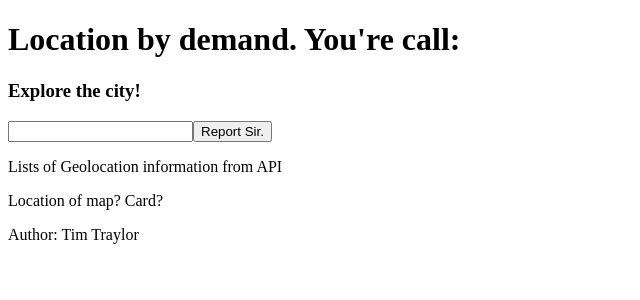
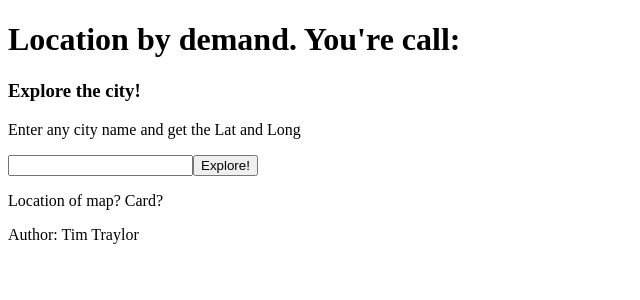
Before and after one commit to TTraylor310/city-explorer, a React (Create React App) app: page / in a window 1280 px wide. Shown: the top 300 px of the page, without its empty margins (0-640 px from the left). Built offline with nearby package versions, Linux system fonts and the light colour scheme.

Commit message:
working lat and long for the form

```diff
--- a/src/components/Header.js
+++ b/src/components/Header.js
@@ -7,6 +7,7 @@ class Header extends React.Component{
       <header>
         <h1>Location by demand. You're call:</h1>
         <h3>Explore the city!</h3>
+        <p>Enter any city name and get the Lat and Long</p>
       </header>
     )
   };
--- a/src/components/Main.js
+++ b/src/components/Main.js
@@ -1,19 +1,61 @@
 import React from 'react';
+import axios from 'axios';
 
 class Main extends React.Component{
+  constructor (props) {
+    super(props);
+    this.state = {
+      city: '',
+      cityData: [],
+    }
+  }
 
-  render (){
+  handleInput = (e) => {
+    e.preventDefault();
+    this.setState ({
+      city: e.target.value
+    })
+  }
+
+  getCityData = async (e) => {
+    e.preventDefault();
+
+    let url = `https://us1.locationiq.com/v1/search?key=${process.env.REACT_APP_LOCATIONIQ_API_KEY}&q=${this.state.city}&format=json`
+    let cityData = await axios.get(url);
+    this.setState({
+      cityData: cityData.data
+    })
+  }
+
+
+  render () {
+
+    let nameData = this.state.cityData.map( (val, idx) => {
+      return <p key={idx}>Name: {val.display_name}</p>
+    })
+    let nameData2 = nameData[0];
+
+    let locDataDone = this.state.cityData.map( (val, idx) => {
+      return <li key={idx}>Latitude: {val.lat}; Longitude: {val.lon}</li>
+    })
+    let locDataDone2 = locDataDone[0];
+
+
     return(
       <>
         <main>
-          <form>
-            <input>
-            </input>
-            <button>Report Sir.</button>
+          <form onSubmit={this.getCityData}>
+            <label>
+              <input type="text" onInput={this.handleInput} />
+            </label>
+            <button type='submit'>Explore!</button>
           </form>
         </main>
         <section>
-          <p>Lists of Geolocation information from API</p>
+            {nameData2}
+          <ul>
+            {locDataDone2}
+          </ul>
         </section>
         <article>
           <p>Location of map? Card?</p>
```
Also changed, not shown: 1 other file (tests, documents, lock files or other folders).
